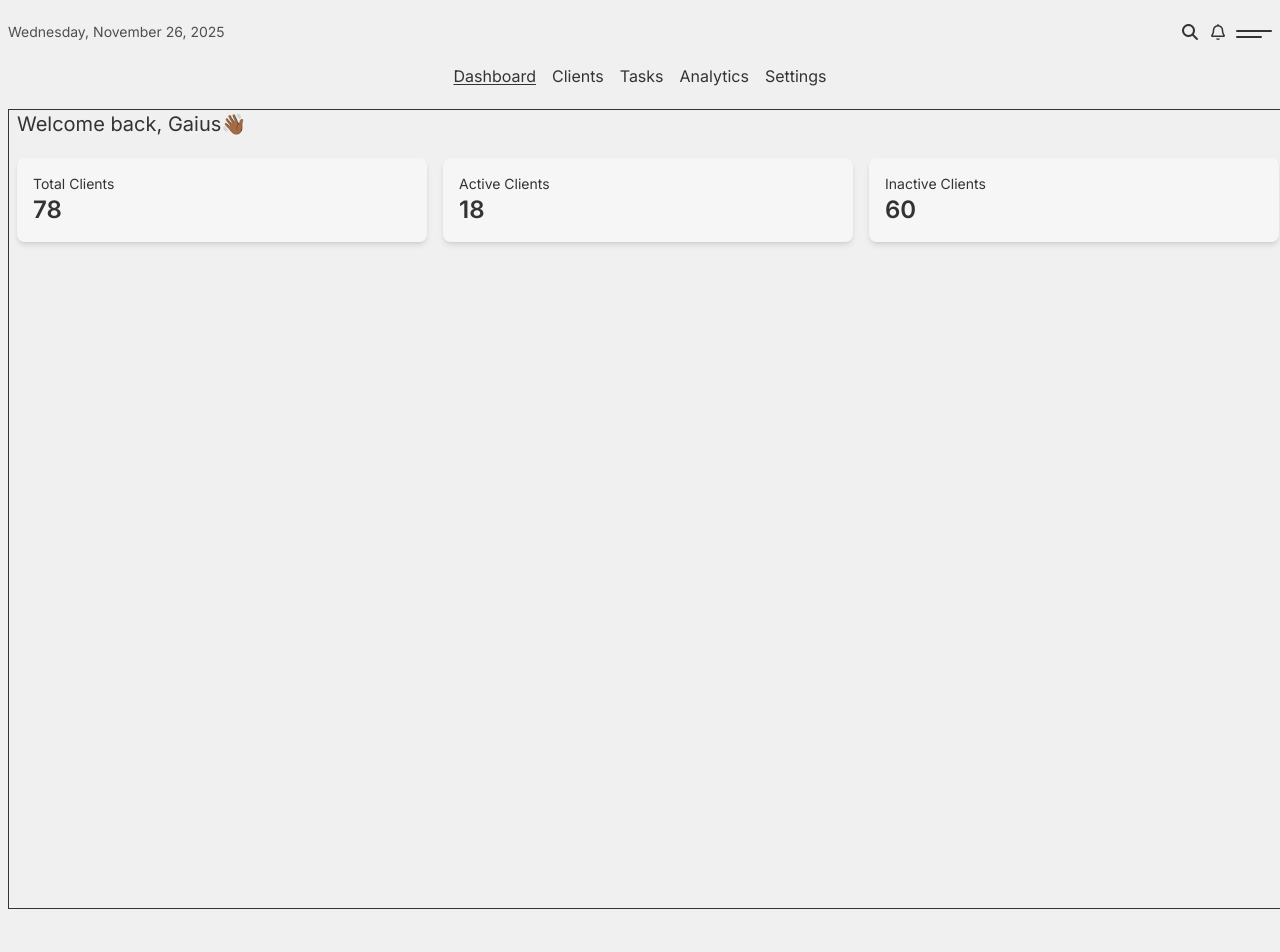
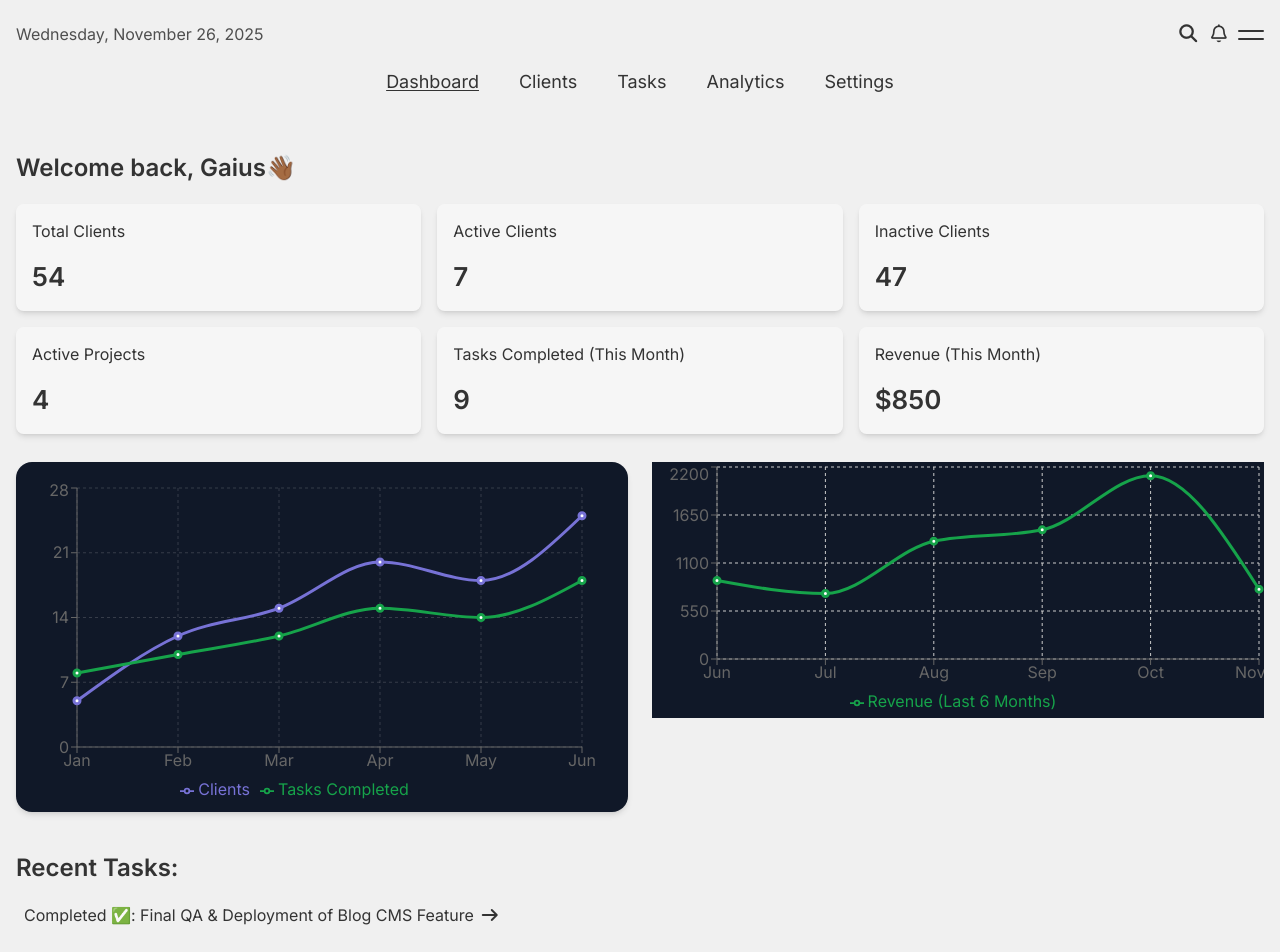
Before and after one commit to Ayungcodes/freelancer-dashboard, a React (Vite) app: page / in a window 1280 px wide. Shown: the top 952 px of the page. Before the commit the page ends 929 px from the top, so only its background shows below. Built offline with nearby package versions, Linux system fonts and the light colour scheme.

Commit message:
done with majority on the dashboard

```diff
--- a/package.json
+++ b/package.json
@@ -13,6 +13,7 @@
     "@tailwindcss/vite": "^4.1.17",
     "react": "^19.2.0",
     "react-dom": "^19.2.0",
+    "recharts": "^3.5.0",
     "tailwindcss": "^4.1.17"
   },
   "devDependencies": {
--- a/src/App.jsx
+++ b/src/App.jsx
@@ -1,3 +1,4 @@
+import Dashboard from "./sections/Dashboard";
 import Navbar from "./sections/Navbar";
 import { useState, useEffect } from "react";
 
@@ -5,6 +6,12 @@ const App = () => {
   const [darkMode, setDarkMode] = useState(
     localStorage.getItem("theme") === "dark"
   );
+  const [dashboard, setDashboard] = useState(true);
+
+   const toggleDashboard = () => {
+    setDashboard((prev) => !prev);
+  };
+
   let name = "Gaius"
   let userMail = "gaiusemmanuel12@gmail.com"
 
@@ -22,7 +29,8 @@ const App = () => {
 
   return (
     <main>
-      <Navbar darkMode={darkMode} setDarkMode={setDarkMode} name={name} userMail={userMail} />
+      <Navbar darkMode={darkMode} setDarkMode={setDarkMode} name={name} userMail={userMail} dashboard={dashboard} toggleDashboard={toggleDashboard} />
+      <Dashboard name={name} darkMode={darkMode} dashboard={dashboard} />
     </main>
   );
 };
--- a/src/components/Card.jsx
+++ b/src/components/Card.jsx
@@ -1,8 +1,8 @@
 const Card = ({title, value, darkMode}) => {
   return (
-    <div className={`p-4 rounded-lg shadow-md ${darkMode ? "bg-stone-900" : "bg-white/40"}`}>
-      <p className={`text-sm`}>{title}</p>
-      <h2 className="text-2xl font-semibold">{value}</h2>
+    <div className={`p-4 rounded-lg shadow-md space-y-2 md:space-y-4 ${darkMode ? "bg-stone-900" : "bg-white/40"}`}>
+      <p className={`text-sm md:text-[16px]`}>{title}</p>
+      <h2 className="text-xl md:text-[26px] font-semibold">{value}</h2>
     </div>
   );
 };
--- a/src/components/Dashboard.jsx
+++ /dev/null
@@ -1,28 +0,0 @@
-import Card from "./Card";
-
-const Dashboard = ({ name, darkMode }) => {
-  return (
-    <section className="w-screen h-screen mx-auto border">
-      <div className="w-full h-full flex flex-col px-2 space-y-5">
-        <div>
-          <h1 className="text-xl">Welcome back, {name}👋🏾</h1>
-        </div>
-        <div className="grid grid-cols-3 gap-4">
-          <Card title="Total Clients" value={78} darkMode={darkMode} />
-          <Card title="Active Clients" value={18} darkMode={darkMode} />
-          <Card title="Inactive Clients" value={60} darkMode={darkMode} />
-        </div>
-
-        {/* <div
-          className={`w-[95vw] h-[30vh] ${
-            darkMode
-              ? "bg-stone-950 border-stone-700/50"
-              : "bg-white/50 border-0"
-          } shadow-sm border rounded-md backdrop-blur-md`}
-        ></div> */}
-      </div>
-    </section>
-  );
-};
-
-export default Dashboard;
--- a/src/components/DateAndTime.jsx
+++ b/src/components/DateAndTime.jsx
@@ -20,7 +20,7 @@ const DateAndTime = () => {
 
   return (
     <div className="flex flex-col">
-      <span className="text-sm opacity-85">{formattedDate}</span>
+      <span className="text-sm md:text-[16px] opacity-85">{formattedDate}</span>
       {/* <span className="text-lg font-medium">{formattedTime}</span> */}
     </div>
   );
--- /dev/null
+++ b/src/components/PerformanceChart.jsx
@@ -0,0 +1,42 @@
+import {
+  LineChart,
+  Line,
+  CartesianGrid,
+  XAxis,
+  YAxis,
+  Tooltip,
+  Legend,
+  ResponsiveContainer,
+} from "recharts";
+
+const data = [
+  { month: "Jan", clients: 5, tasks: 8 },
+  { month: "Feb", clients: 12, tasks: 10 },
+  { month: "Mar", clients: 15, tasks: 12 },
+  { month: "Apr", clients: 20, tasks: 15 },
+  { month: "May", clients: 18, tasks: 14 },
+  { month: "Jun", clients: 25, tasks: 18 },
+];
+
+const PerformanceChart = ({darkMode}) => {
+  return (
+    <div className={`"w-[full] h-[350px] p-4 rounded-2xl shadow-md ${darkMode ? "bg-stone-900" : "bg-gray-900"}`}>
+      {/* <h2 className="text-lg font-semibold mb-4 dark:text-white">
+        Performance Overview
+      </h2> */}
+      <ResponsiveContainer width="100%" height="100%">
+        <LineChart data={data} margin={{ top: 10, right: 30, bottom: -5, left: -15 }}>
+          <CartesianGrid strokeDasharray="3 3" opacity={0.2} />
+          <XAxis dataKey="month" />
+          <YAxis />
+          <Tooltip />
+          <Legend />
+          <Line type="monotone" dataKey="clients" stroke="#7772d6" strokeWidth={3} name="Clients" />
+          <Line type="monotone" dataKey="tasks" stroke="#16A34A" strokeWidth={3} name="Tasks Completed" />
+        </LineChart>
+      </ResponsiveContainer>
+    </div>
+  );
+};
+
+export default PerformanceChart;
--- /dev/null
+++ b/src/components/RevenueChart.jsx
@@ -0,0 +1,44 @@
+import {
+  LineChart,
+  Line,
+  CartesianGrid,
+  XAxis,
+  YAxis,
+  Tooltip,
+  Legend,
+  ResponsiveContainer,
+} from "recharts";
+
+const Monthdata = [
+  { month: "Jun", revenue: 900 },
+  { month: "Jul", revenue: 750 },
+  { month: "Aug", revenue: 1350 },
+  { month: "Sep", revenue: 1480 },
+  { month: "Oct", revenue: 2100 },
+  { month: "Nov", revenue: 800 },
+];
+
+const RevenueChart = ({darkMode}) => {
+  return (
+    <div className={`w-full h-[256px] ${darkMode ? "bg-stone-900" : "bg-gray-900"}`}>
+      <ResponsiveContainer width="100%" height="100%">
+        <LineChart data={Monthdata}>
+          <CartesianGrid strokeDasharray="3 3" />
+          <XAxis dataKey="month" />
+          <YAxis />
+          <Tooltip />
+          <Legend />
+          <Line
+            type="monotone"
+            dataKey="revenue"
+            name="Revenue (Last 6 Months)"
+            stroke="#16A34A"
+            strokeWidth={3}
+          />
+        </LineChart>
+      </ResponsiveContainer>
+    </div>
+  );
+};
+
+export default RevenueChart;
--- /dev/null
+++ b/src/sections/Dashboard.jsx
@@ -0,0 +1,76 @@
+import Card from "../components/Card";
+import PerformanceChart from "../components/PerformanceChart";
+import RevenueChart from "../components/RevenueChart";
+
+const Dashboard = ({ name, darkMode, dashboard }) => {
+  return (
+    <section className="w-screen h-screen mx-auto">
+      <div
+        className={`w-screen relative top-0 right-0 left-0 mt-8 px-2 md:px-4 ${
+          dashboard
+            ? "opacity-100 pointer-events-auto"
+            : "opacity-0 pointer-events-none"
+        }`}
+      >
+        <div className="w-full h-full flex flex-col space-y-5">
+          {/* welcome message */}
+          <div>
+            <h1 className="text-xl md:text-2xl font-semibold">Welcome back, {name}👋🏾</h1>
+          </div>
+          {/* cards */}
+          <div className="grid grid-cols-3 gap-4">
+            <Card title="Total Clients" value={54} darkMode={darkMode} />
+            <Card title="Active Clients" value={7} darkMode={darkMode} />
+            <Card title="Inactive Clients" value={47} darkMode={darkMode} />
+            <Card title="Active Projects" value={4} darkMode={darkMode} />
+            <Card
+              title="Tasks Completed (This Month)"
+              value={9}
+              darkMode={darkMode}
+            />
+            <Card
+              title="Revenue (This Month)"
+              value={`$850`}
+              darkMode={darkMode}
+            />
+          </div>
+        </div>
+        {/* charts */}
+        <div className="grid grid-cols-1 lg:grid-cols-2 gap-6 mt-7">
+          <PerformanceChart darkMode={darkMode} />
+          <RevenueChart darkMode={darkMode} />
+        </div>
+        {/* recent tasks */}
+        <div className="flex flex-col space-y-2 mt-10 md:w-[80vw]">
+          <div>
+            <h1 className="text-xl md:text-2xl font-semibold">Recent Tasks:</h1>
+          </div>
+          <div className="flex flex-col gap-1 text-sm md:text-[16px]">
+            <button className={`group text-left p-2 md:py-3 rounded-md transition-all duration-300 ${darkMode ? "hover:bg-stone-900" : "hover:bg-gray-900"} hover:text-white hover:translate-x-0.5`}>
+              Completed ✅: Final QA & Deployment of Blog CMS Feature
+              <i className="fa-solid fa-arrow-right transition-transform duration-300 group-hover:translate-x-2 ml-1.5"></i>
+            </button>
+
+            <button className={`group text-left p-2 md:py-3 rounded-md transition-all duration-300 ${darkMode ? "hover:bg-stone-900" : "hover:bg-gray-900"} hover:text-white hover:translate-x-0.5`}>
+              Drafting 📝: Initial Wireframes for 'SustainaCo' Landing Page
+              <i className="fa-solid fa-arrow-right transition-transform duration-300 group-hover:translate-x-2 ml-1.5"></i>
+            </button>
+
+            <button className={`group text-left p-2 md:py-3 rounded-md transition-all duration-300 ${darkMode ? "hover:bg-stone-900" : "hover:bg-gray-900"} hover:text-white hover:translate-x-0.5`}>
+              Scheduled 💻: Deep Dive Meeting with Acme Corp for API Integration
+              <i className="fa-solid fa-arrow-right transition-transform duration-300 group-hover:translate-x-2 ml-1.5"></i>
+            </button>
+
+            <button className={`group text-left p-2 md:py-3 rounded-md transition-all duration-300 ${darkMode ? "hover:bg-stone-900" : "hover:bg-gray-900"} hover:text-white hover:translate-x-0.5`}>
+              In Review 📧: Client Feedback on Q4 Social Media Strategy
+              <i className="fa-solid fa-arrow-right transition-transform duration-300 group-hover:translate-x-2 ml-1.5"></i>
+            </button>
+          </div>
+        </div>
+      </div>
+      <div className="h-20"></div>
+    </section>
+  );
+};
+
+export default Dashboard;
--- a/src/sections/Navbar.jsx
+++ b/src/sections/Navbar.jsx
@@ -1,39 +1,37 @@
 import DateAndTime from "../components/DateAndTime";
 import ThemeToggle from "../components/ThemeToggle";
 import { useState } from "react";
-import Dashboard from "../components/Dashboard";
 
-const Navbar = ({ darkMode, setDarkMode, name, userMail }) => {
+const Navbar = ({ darkMode, setDarkMode, userMail, dashboard, toggleDashboard }) => {
   const [openNav, setNavOpen] = useState(false);
-  const [dashboard, setDashboard] = useState(true);
   const toggleNav = () => {
     setNavOpen((prev) => !prev);
   };
-  const toggleDashboard = () => {
-    setDashboard((prev) => !prev);
-  };
+
   return (
-    <nav className="w-screen py-5 px-2 mx-auto">
+    <nav className="w-screen py-5 px-2 md:px-4 mx-auto">
       <div className="flex flex-col gap-4 w-full">
         {/* top bar */}
         <div className="flex justify-between items-center">
-          <div>
+          {/* left */}
+          <div className="relative z-[9999]">
             <DateAndTime />
           </div>
+          {/* right */}
           <div className="space-x-2">
-            <button className="cursor-pointer">
+            <button className="cursor-pointer md:text-lg">
               <i class="fa-solid fa-magnifying-glass"></i>
             </button>
-            <button className="cursor-pointer">
+            <button className="cursor-pointer md:text-lg">
               <i class="fa-regular fa-bell"></i>
             </button>
-            <button onClick={toggleNav} className="space-y-1 z-99999">
+            <button onClick={toggleNav} className="space-y-1.5 relative z-[9999]">
               <span
-                className={`h-[2px] w-[16px] md:w-9 block rounded-full transition-all duration-200 ${
+                className={`h-[2px] w-[16px] md:w-[26px] block rounded-full transition-all duration-200 ${
                   darkMode ? "bg-[#e1dcdc]" : "bg-[#333333]"
                 } ${
                   openNav
-                    ? "rotate-45 translate-y-[3px]"
+                    ? "rotate-45 translate-y-[4px]"
                     : "rotate-0 translate-y-0"
                 }`}
               ></span>
@@ -42,7 +40,7 @@ const Navbar = ({ darkMode, setDarkMode, name, userMail }) => {
                   darkMode ? "bg-[#e1dcdc]" : "bg-[#333333]"
                 } ${
                   openNav
-                    ? "-rotate-45 -translate-y-[3px]"
+                    ? "-rotate-45 -translate-y-[4px]"
                     : "rotate-0 translate-y-0"
                 }`}
               ></span>
@@ -50,54 +48,54 @@ const Navbar = ({ darkMode, setDarkMode, name, userMail }) => {
           </div>
         </div>
         {/* nav items bar */}
-        <div className="flex justify-center items-center">
+        <div className="flex justify-center items-center text-[15px] md:text-lg md:space-x-6">
           <button
             onClick={toggleDashboard}
             className={`cursor-pointer py-1 px-2 rounded-md transition-all duration-400 ${
-              darkMode ? "hover:bg-gray-800" : "hover:bg-gray-300"
+              darkMode ? "hover:bg-stone-900" : "hover:bg-gray-300"
             } ${dashboard ? "underline underline-offset-2" : "no-underline"}`}
           >
             Dashboard
           </button>
           <button
             className={`cursor-pointer py-1 px-2 rounded-md transition-all duration-400 ${
-              darkMode ? "hover:bg-gray-800" : "hover:bg-gray-300"
+              darkMode ? "hover:bg-stone-900" : "hover:bg-gray-300"
             }`}
           >
             Clients
           </button>
           <button
             className={`cursor-pointer py-1 px-2 rounded-md transition-all duration-400 ${
-              darkMode ? "hover:bg-gray-800" : "hover:bg-gray-300"
+              darkMode ? "hover:bg-stone-900" : "hover:bg-gray-300"
             }`}
           >
             Tasks
           </button>
           <button
             className={`cursor-pointer py-1 px-2 rounded-md transition-all duration-400 ${
-              darkMode ? "hover:bg-gray-800" : "hover:bg-gray-300"
+              darkMode ? "hover:bg-stone-900" : "hover:bg-gray-300"
             }`}
           >
             Analytics
           </button>
           <button
             className={`cursor-pointer py-1 px-2 rounded-md transition-all duration-400 ${
-              darkMode ? "hover:bg-gray-800" : "hover:bg-gray-300"
+              darkMode ? "hover:bg-stone-900" : "hover:bg-gray-300"
             }`}
           >
             Settings
           </button>
         </div>
       </div>
-      {/* toggleBtn nav */}
+      {/* toggle nav */}
       <div
-        className={`top-0 left-0 right-0 border-t border-stone-600 ${
+        className={`fixed top-0 left-0 right-0 w-screen h-screen flex justify-center mt-14 ${darkMode ? "bg-[#000]" : "bg-[#f0f0f0]"} ${
           openNav
-            ? "w-screen h-screen opacity-100 pointer-events-auto"
-            : "w-0 h-0 opacity-0 pointer-events-none"
-        }`}
+            ? "opacity-100 pointer-events-auto"
+            : "opacity-0 pointer-events-none"
+        } z-10`}
       >
-        <div className="flex flex-col w-full px-3 gap-6 text-lg py-14">
+        <div className="flex flex-col w-full px-2 md:px-4 gap-6 text-lg md:text-xl py-14">
           <div
             className={`transition-all duration-200 ${
               darkMode ? "hover:text-white" : "hover:text-gray-700"
@@ -117,20 +115,10 @@ const Navbar = ({ darkMode, setDarkMode, name, userMail }) => {
             <h1>Theme</h1>
             <ThemeToggle darkMode={darkMode} setDarkMode={setDarkMode} />
           </div>
-          <div>Home Page</div>
+          <div>Home</div>
           <div>Help</div>
           <div>About</div>
         </div>
-      </div>
-      {/* dashboard */}
-      <div
-        className={`w-screen relative top-0 right-0 left-0 mt-4 ${
-          dashboard
-            ? "opacity-100 pointer-events-auto"
-            : "opacity-0 pointer-events-none"
-        }`}
-      >
-        <Dashboard name={name} darkMode={darkMode} />
       </div>
     </nav>
   );
```
Also changed, not shown: public/images/icons8-arrow-right-50.png (added), 1 other file (tests, documents, lock files or other folders).
